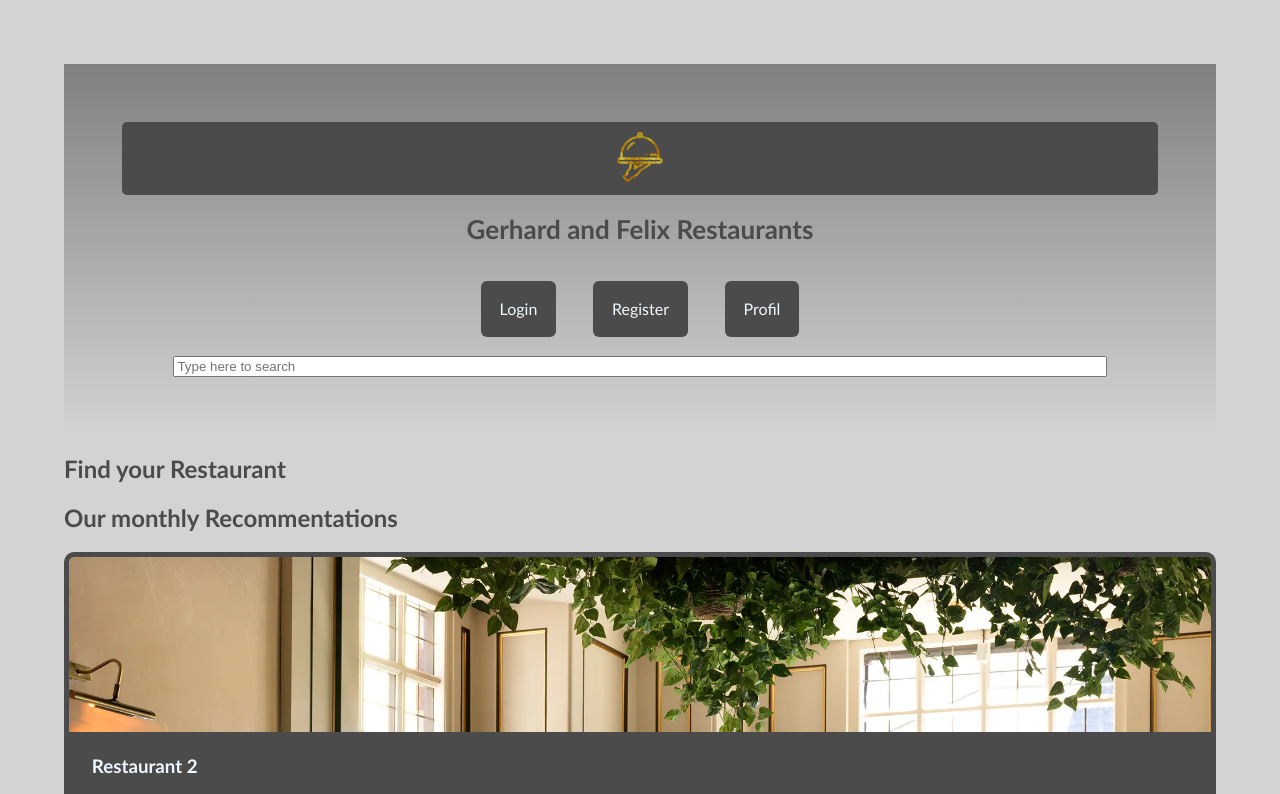
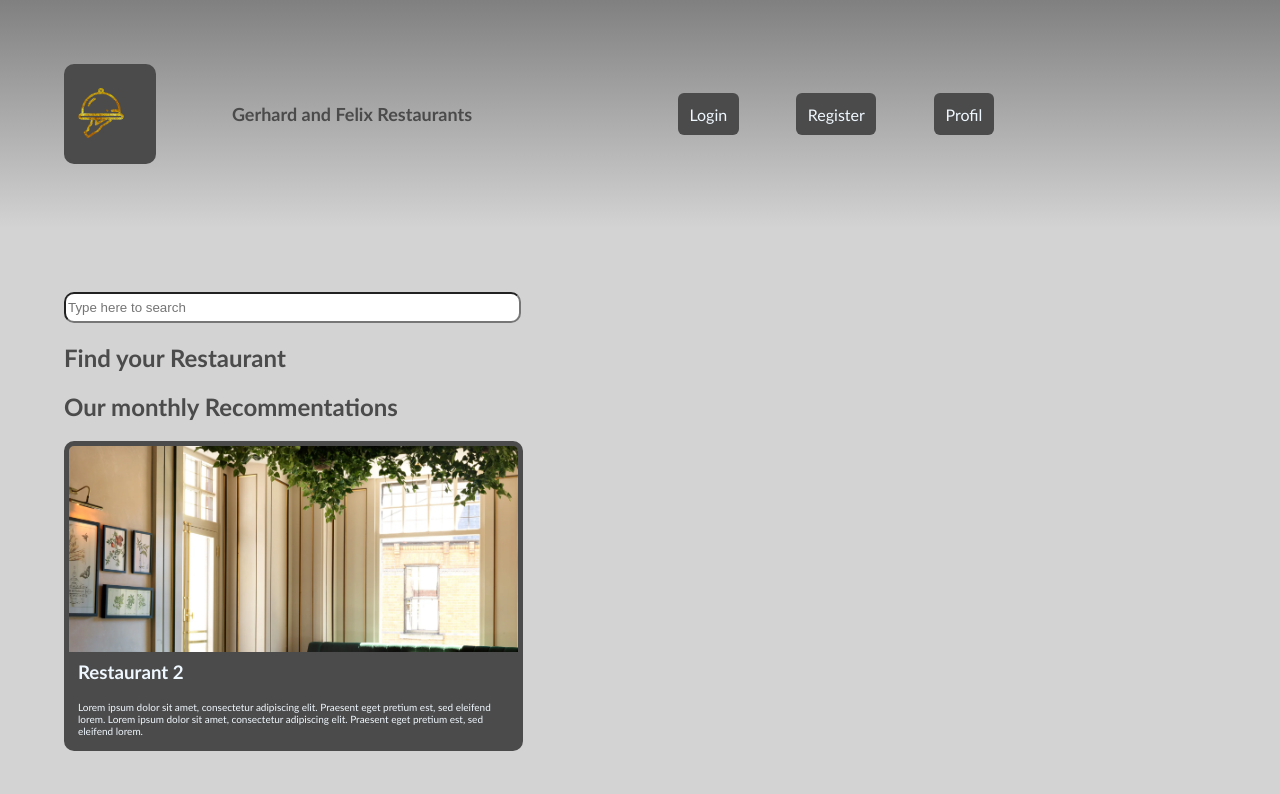
Before and after one commit to FelixWeiss98/WebDevTuDublinProjectReworked, a React (Create React App) app: page / in a window 1280 px wide. Shown: the top 794 px of the page. Built offline with nearby package versions, Linux system fonts and the light colour scheme; no server answers.

Commit message:
add responsive layout

```diff
--- a/src/App.js
+++ b/src/App.js
@@ -11,7 +11,7 @@ function App(){
     return(
         <BrowserRouter>
             <div className="App">
-                {/*<Header />*/}
+                {<Header />}
                     <Routes>
                         <Route path="/" element={ <Home /> } />
                         <Route path="/login" element={ <Login /> } />
--- a/src/header/Header.css
+++ b/src/header/Header.css
@@ -67,3 +67,66 @@
     display: flex;
     flex-direction: column;
 }
+
+@media screen and (min-width: 800px) {
+    .flex{
+        flex-direction: row;
+    }
+
+    .restaurant-item.flex{
+        flex-direction: column;
+        max-width: 50%;
+    }
+
+    .header{
+        min-width: 90%;
+    }
+
+    .logo{
+        min-width: 6%;
+        border-radius: 10px;
+    }
+
+    .name{
+        min-width: 34%;
+        font-size: xx-small;
+        text-align: center;
+        justify-content: center;
+    }
+
+    .navbar{
+        min-width: 50%;
+    }
+
+    .navbar a, button{
+        margin: 10%;
+        padding: 4%;
+    }
+
+    .searchbar input{
+        min-height: 25px;
+        min-width: 50%;
+        border-radius: 10px;
+        margin: unset;
+    }
+
+    .login.flex{
+        flex-direction: column;
+        min-width: 35%;
+    }
+
+    .wrapperLogin.flex{
+        flex-direction: column;
+        align-items: center;
+    }
+
+    .register.flex{
+        flex-direction: column;
+        min-width: 35%;
+    }
+
+    .wrapperRegister.flex{
+        flex-direction: column;
+        align-items: center;
+    }
+}
--- a/src/header/Header.js
+++ b/src/header/Header.js
@@ -1,7 +1,7 @@
 import "./Header.css";
 import { useEffect, useState } from 'react'
 
-const Header = ( { filter } ) => {
+const Header = ( ) => {
 
     const [loggedIn, setLoggedIn] = useState(false);
     const [userNameView, setUserNameView] = useState('');
@@ -51,9 +51,6 @@ const Header = ( { filter } ) => {
                         <button onClick={() => logOut()}>Log Out</button>
                     </div>}
                 </nav>
-                <div className="searchbar flex">
-                <input type="text" placeholder="Type here to search" onChange={ e => filter(e.target.value)}></input>
-                </div>
             </div>
         </div>
     );
--- a/src/home/Home.js
+++ b/src/home/Home.js
@@ -2,9 +2,8 @@ import "./Home.css";
 import { useEffect, useState } from "react";
 import Restaurant from "../restaurant/Restaurant";
 import axios from "axios";
-import Header from "../header/Header";
 
-const Home = () => {
+const Home = ( ) => {
 
     useEffect(() => {
         const getData = async () => {
@@ -41,7 +40,9 @@ const Home = () => {
     return (
         <div className="wrapperHome flex">
             <div className="home">
-                <Header filter={filteredData}/>
+                <div className="searchbar flex">
+                    <input type="text" placeholder="Type here to search" onChange={ e => filteredData(e.target.value)}></input>
+                </div>
                 <Restaurant restaurantList={filtered} title="Find your Restaurant"/>
                 <Restaurant restaurantList={restaurants.filter((restaurant) => restaurant.bestOfMonth === true)} title="Our monthly Recommentations"/>
             </div>
```
